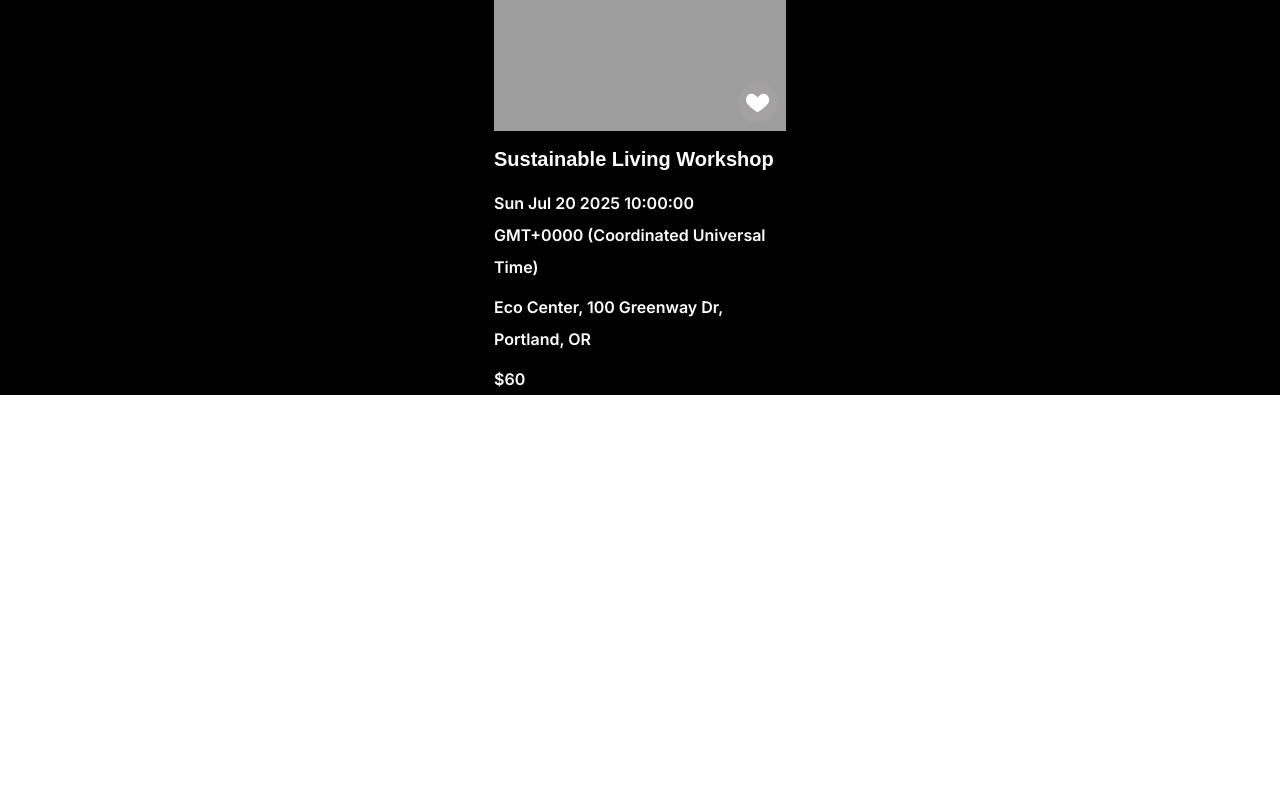
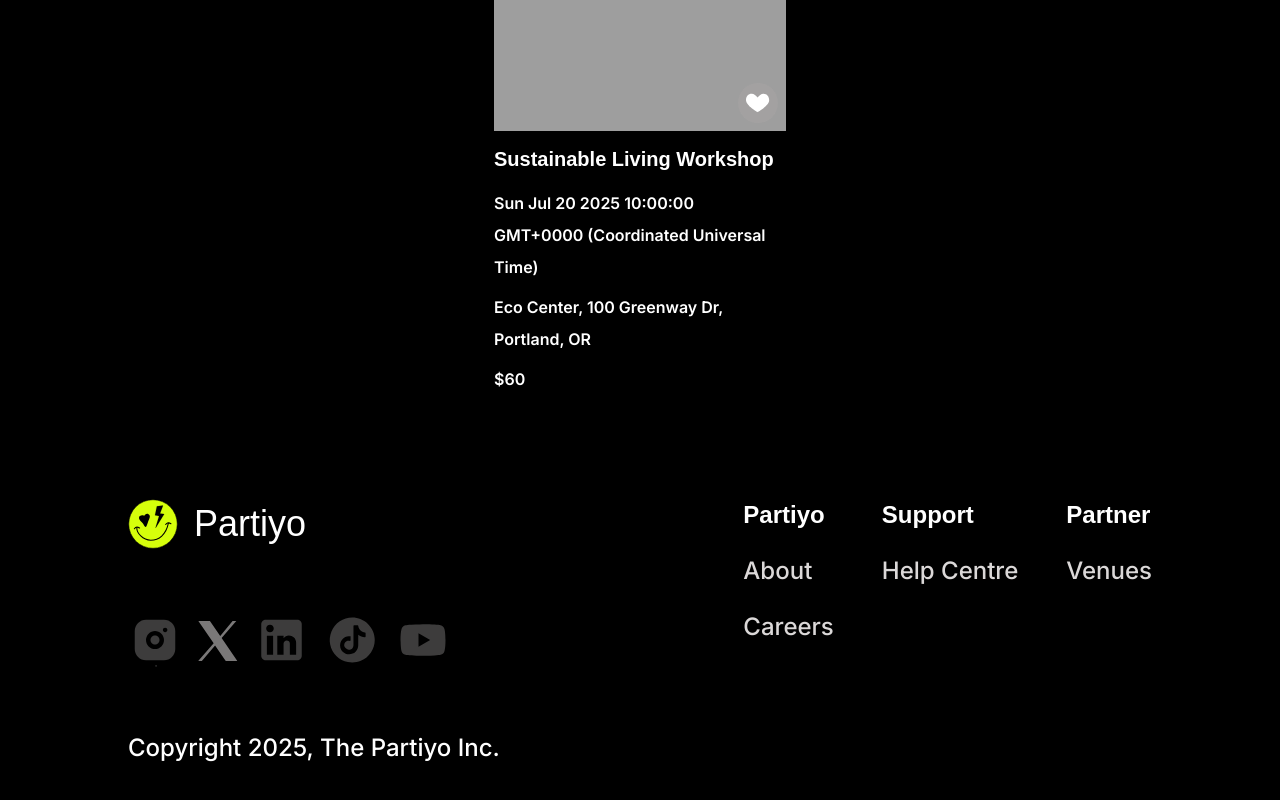
Before and after one commit to chingu-voyages/V53-tier3-team-34, a Next.js app: page /events/public in a window 1280 px wide. Shown: the part 2872-3672 px from the top of the page. Before the commit the page ends 3267 px from the top, so only its background shows below. Built offline with nearby package versions, Linux system fonts and the light colour scheme; grey boxes are pictures that could not be loaded; a web font is replaced by a local one.

Commit message:
Add footer to the public event page

```diff
--- a/src/publicEvent/templates/PublicEvent.tsx
+++ b/src/publicEvent/templates/PublicEvent.tsx
@@ -1,3 +1,4 @@
+import Footer from "@/home/organisms/Footer";
 import type React from "react";
 import { Suspense } from "react";
 import Header from "../../home/organisms/Header";
@@ -14,6 +15,7 @@ const PublicEvent: React.FC = () => {
       <Suspense fallback={<div>Loading events...</div>}>
         <EventSearchNavigation />
       </Suspense>
+      <Footer />
     </main>
   );
 };
```
